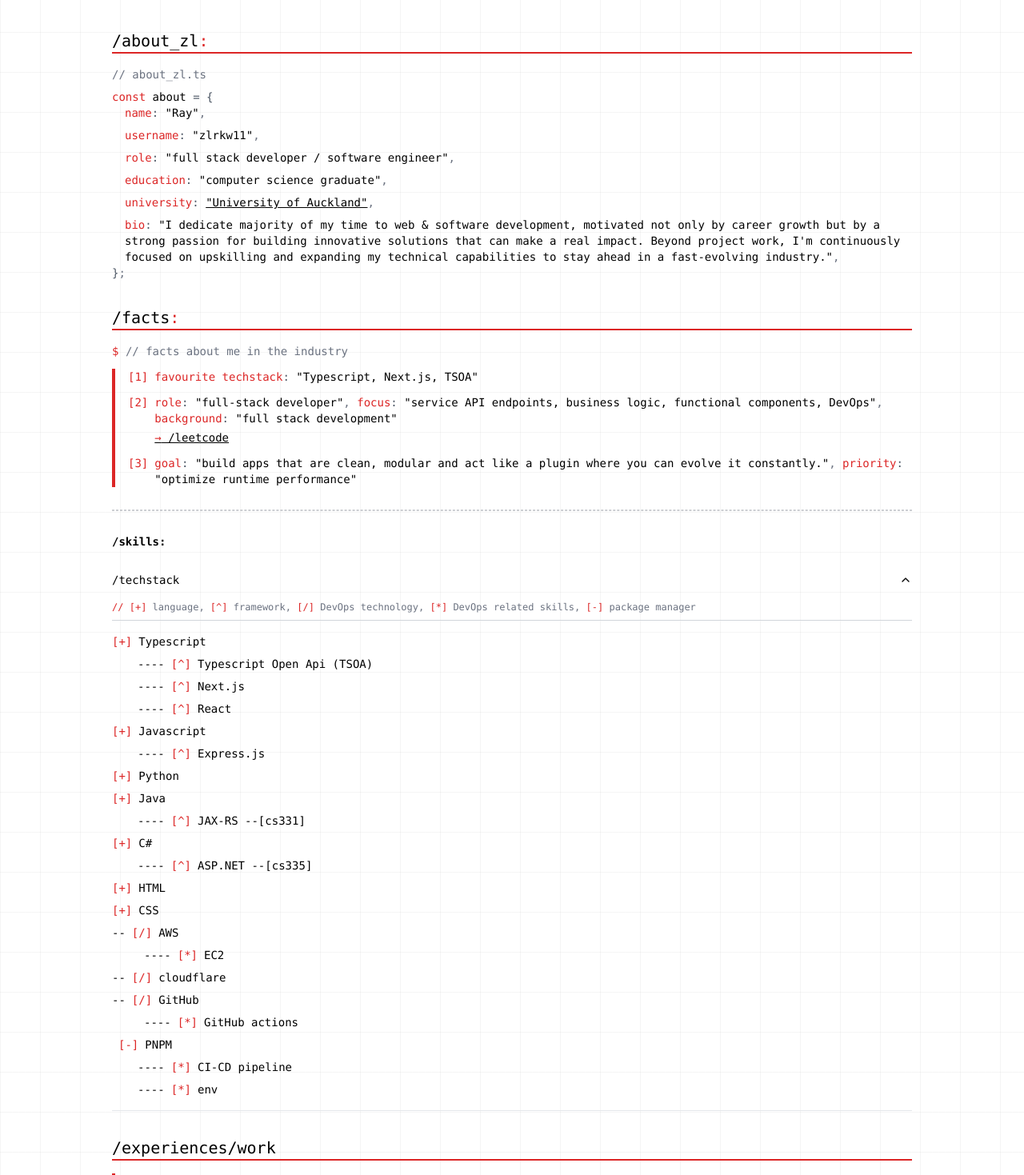
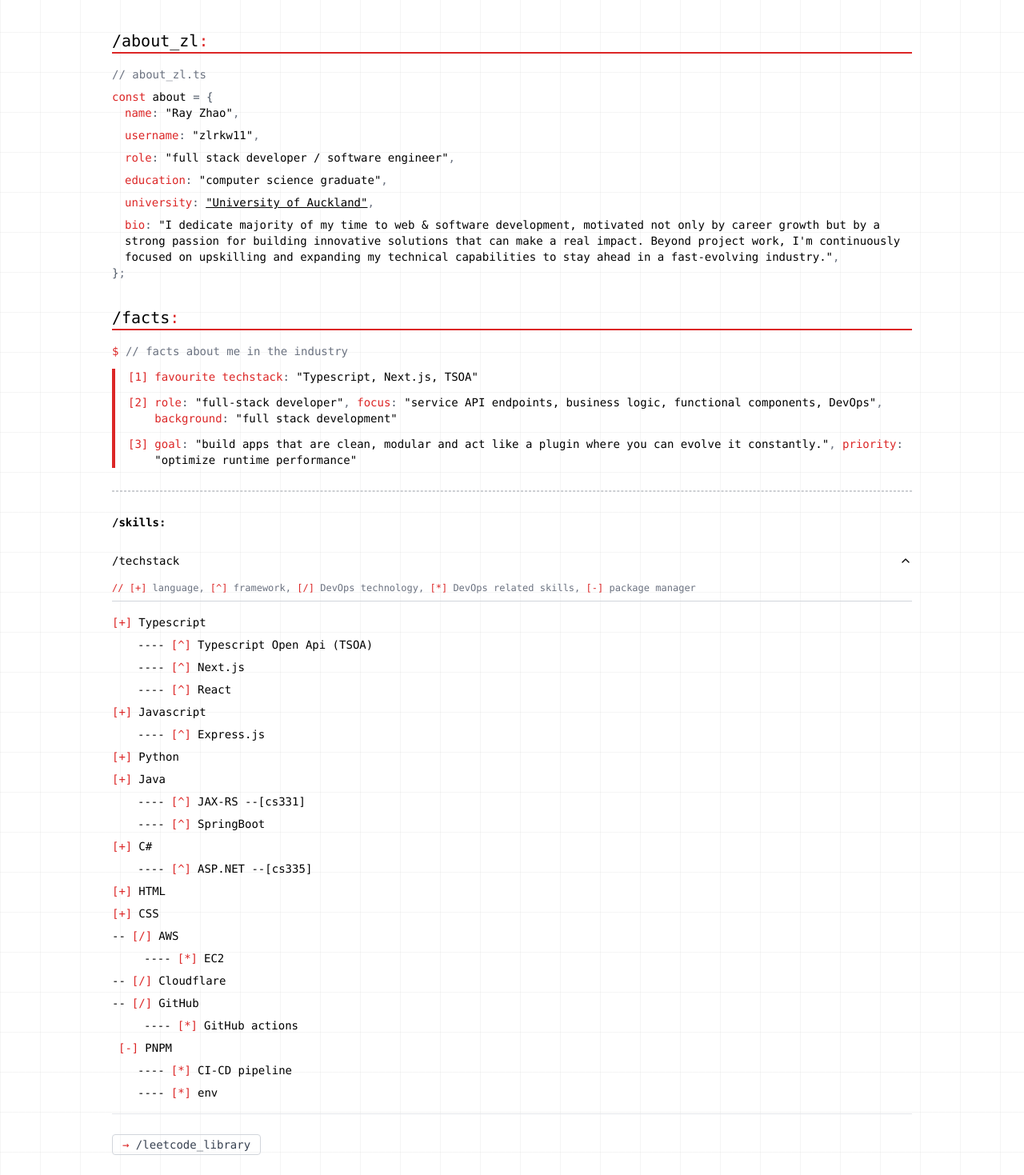
Before and after one commit to zlrkw11/zl-v2, a Next.js app: page / in a window 1280 px wide. Shown: the part 60-1529 px from the top of the page at 80% size. Built offline with nearby package versions, Linux system fonts and the light colour scheme.

Commit message:
feat: restyling home

```diff
--- a/app/page.tsx
+++ b/app/page.tsx
@@ -65,7 +65,9 @@ const About = () => {
               <p>
                 <span className="text-red-600">name</span>
                 <span className="text-gray-600 dark:text-gray-400">:</span>{" "}
-                <span className="text-black dark:text-gray-200">"Ray"</span>
+                <span className="text-black dark:text-gray-200">
+                  "Ray Zhao"
+                </span>
                 <span className="text-gray-500 dark:text-gray-400">,</span>
               </p>
               <p>
@@ -176,14 +178,6 @@ const About = () => {
                     <span className="text-black dark:text-gray-200">
                       "full stack development"
                     </span>
-                    <div className="mt-1">
-                      <Link
-                        className="text-black dark:text-gray-200 underline hover:text-gray-600 dark:hover:text-gray-400"
-                        href="/contents/leetcode"
-                      >
-                        <span className="text-red-600">→</span> /leetcode
-                      </Link>
-                    </div>
                   </span>
                 </li>
                 <li className="flex items-start gap-2">
@@ -274,6 +268,11 @@ const About = () => {
                         <span className="text-red-600">[^]</span>
                         <span>JAX-RS --[cs331]</span>
                       </li>{" "}
+                      <li className="flex items-center gap-2 pl-8">
+                        <span className="">----</span>
+                        <span className="text-red-600">[^]</span>
+                        <span>SpringBoot</span>
+                      </li>{" "}
                       <li className="flex items-center gap-2">
                         <span className="text-red-600">[+]</span>
                         <span>C#</span>
@@ -304,7 +303,7 @@ const About = () => {
                       <li className="flex items-center gap-2">
                         <span className="">--</span>
                         <span className="text-red-600">[/]</span>
-                        <span>cloudflare</span>
+                        <span>Cloudflare</span>
                       </li>{" "}
                       <li className="flex items-center gap-2">
                         <span className="">--</span>
@@ -335,6 +334,14 @@ const About = () => {
                   </AccordionContent>
                 </AccordionItem>
               </Accordion>{" "}
+              <div className="mt-4">
+                <Link
+                  className="px-3 py-1 border border-gray-300 dark:border-neutral-600 rounded transition-colors text-gray-700 dark:text-gray-300 hover:bg-gray-100 dark:hover:bg-neutral-700 hover:border-red-600 dark:hover:border-red-400"
+                  href="/contents/leetcode"
+                >
+                  <span className="text-red-600">→</span> /leetcode_library
+                </Link>
+              </div>
               {/* here is the quote block */}
               {/* <ul className="list-disc border-r-4 dark:border-red-500 border-red-700 bg-red-400 dark:bg-red-900 dark:text-gray-300 text-white p-2">
               </ul>{" "} */}
```
